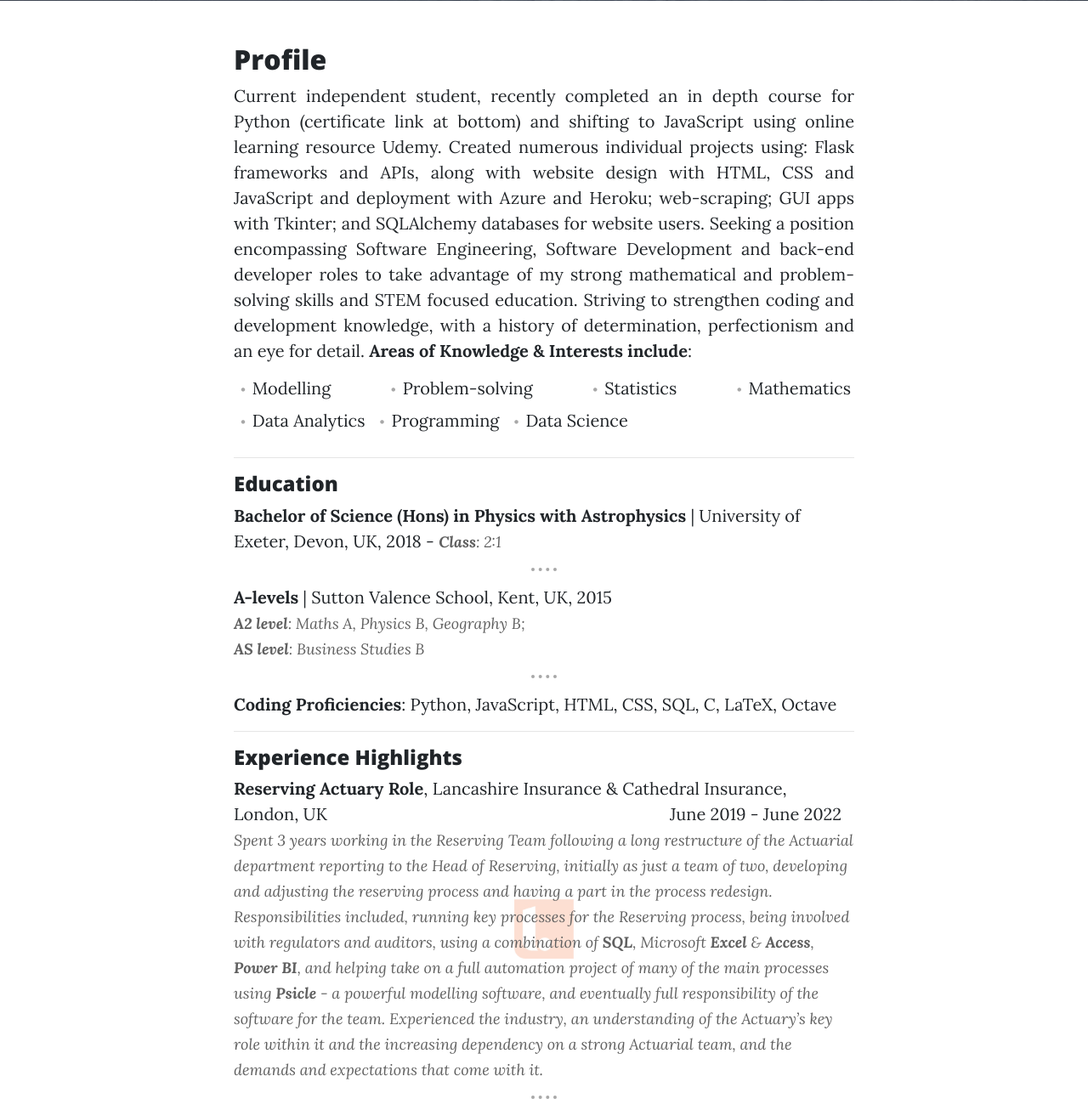
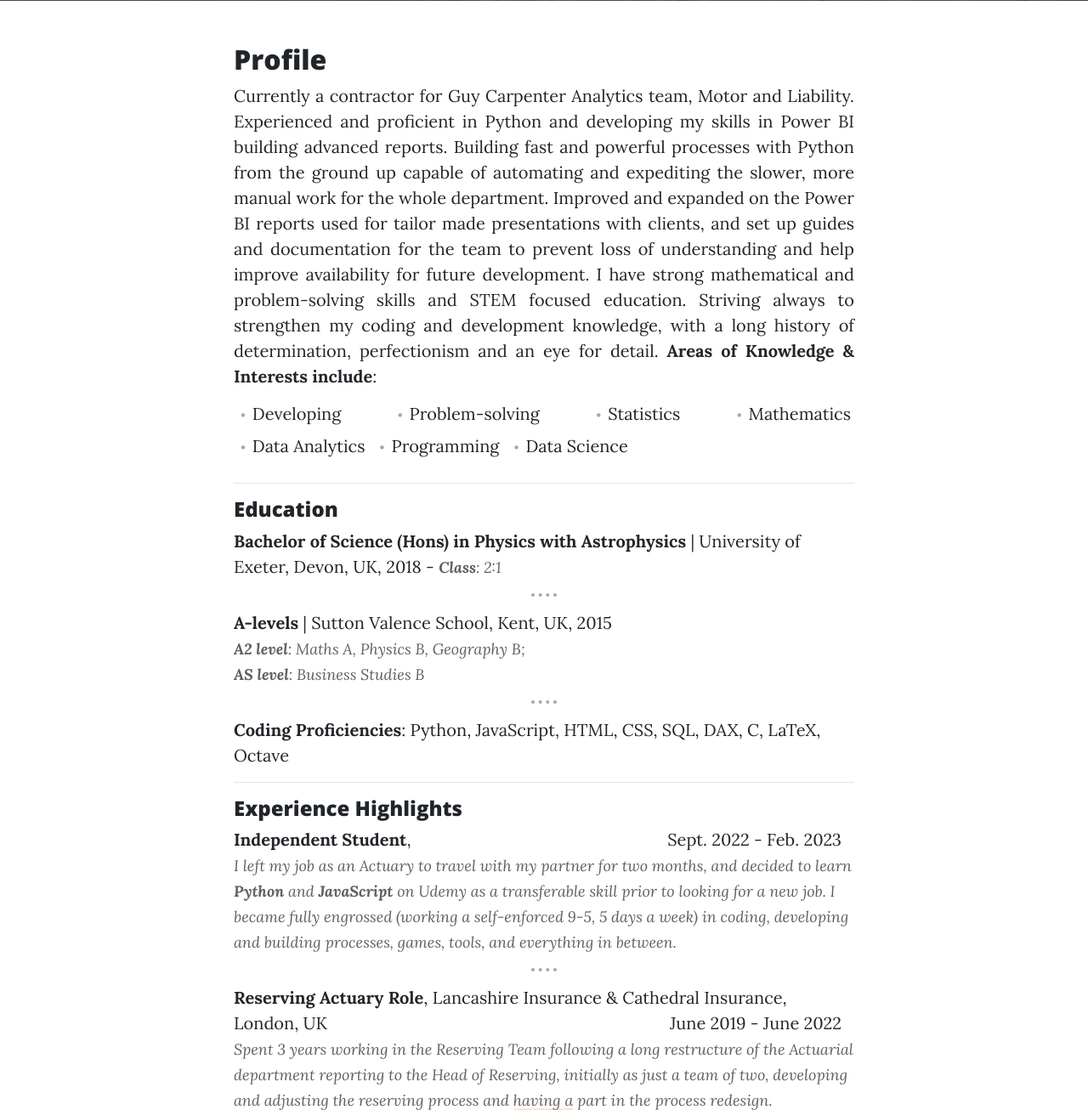
Before and after one commit to barnabyclarke/git-CV-backup, a Flask app: page /cv/ in a window 1280 px wide. Shown: the part 531-1837 px from the top of the page at 85% size. Run offline with Flask 3, Linux system fonts and the light colour scheme; some libraries are stand-ins or nearby versions.

Commit message:
CV update with GC

```diff
--- a/templates/cv.html
+++ b/templates/cv.html
@@ -23,17 +23,17 @@
                 Profile
             </h2>
             <div class="cv-profile text-preview">
-                Current independent student, recently completed an in depth course for Python (certificate link at
-                bottom) and shifting to JavaScript using online learning resource Udemy. Created numerous individual projects
-                using: Flask frameworks and APIs, along with website design with HTML, CSS and JavaScript and deployment
-                with Azure and Heroku; web-scraping; GUI apps with Tkinter; and SQLAlchemy databases for website users.
-                Seeking a position encompassing Software Engineering, Software Development and back-end developer roles
-                to take advantage of my strong mathematical and problem-solving skills and STEM focused education.
-                Striving to strengthen coding and development knowledge, with a history of determination, perfectionism
-                and an eye for detail.
+                Currently a contractor for Guy Carpenter Analytics team, Motor and Liability. Experienced and proficient
+                in Python and developing my skills in Power BI building advanced reports. Building fast and powerful
+                processes with Python from the ground up capable of automating and expediting the slower, more manual
+                work for the whole department. Improved and expanded on the Power BI reports used for tailor made
+                presentations with clients, and set up guides and documentation for the team to prevent loss of
+                understanding and help improve availability for future development. I have strong mathematical and
+                problem-solving skills and STEM focused education. Striving always to strengthen my coding and
+                development knowledge, with a long history of determination, perfectionism and an eye for detail.
                 <b>Areas of Knowledge & Interests include</b>:
                 <ul class="list-horizontal">
-                    <li>Modelling</li>
+                    <li>Developing</li>
                     <li>Problem-solving</li>
                     <li>Statistics</li>
                     <li>Mathematics</li>
@@ -58,7 +58,7 @@
                     <b>A2 level</b>:  Maths A, Physics B, Geography B; <br><b>AS level</b>:  Business Studies B
                 </em><br>
                 <hr class="dots">
-                <b>Coding Proficiencies</b>: Python, JavaScript, HTML, CSS, SQL, C, LaTeX, Octave
+                <b>Coding Proficiencies</b>: Python, JavaScript, HTML, CSS, SQL, DAX, C, LaTeX, Octave
             </div>
             <hr>
 
@@ -66,10 +66,22 @@
                 Experience Highlights
             </h4>
             <div class="text-preview">
+                <!-- Independent Student -->
+                <div>
+                    <b>Independent Student</b>,
+                    <span class="word-right col-xl-6 col-lg-7 col-md-6 col-sm-6 col-12">Sept. 2022 - Feb. 2023</span><br>
+                    <em>I left my job as an Actuary to travel with my partner for two months, and decided to learn
+                        <b>Python</b> and <b>JavaScript</b> on Udemy as a transferable skill prior to looking for a new job. I became
+                        fully engrossed (working a self-enforced 9-5, 5 days a week) in coding, developing and building
+                        processes, games, tools, and everything in between.
+                    </em><br>
+                </div>
+                <hr class="dots">
+
                 <!-- Lancashire -->
                 <div class="watermark lancashire">
                     <b>Reserving Actuary Role</b>, <a href="https://www.lancashiregroup.com/">Lancashire Insurance & Cathedral Insurance</a>, London, UK
-                    <span class="word-right col-xl-10 col-lg-6 col-md-5 col-sm-12 col-8">June 2019 - June 2022</span><br>
+                    <span class="word-right col-xl-10 col-lg-6 col-md-5 col-sm-12 col-12">June 2019 - June 2022</span><br>
                     <em>Spent 3 years working in the Reserving Team following a long restructure of the Actuarial
                         department reporting to the Head of Reserving, initially as just a team of two, developing and
                         adjusting the reserving process and having a part in the process redesign. Responsibilities
@@ -87,23 +99,12 @@
                 <!-- AXA -->
                 <div class="watermark axa">
                     <b>Student Internship</b>, <a href="https://www.axa-im.co.uk/">AXA, Rosenberg Investment Management</a>, London, UK,
-                    <span class="word-right col-xl-12 col-lg-6 col-md-4 col-sm-4 col-12">2017</span><br>
+                    <span class="word-right col-xl-12 col-lg-6 col-md-4 col-sm-4 col-2">2017</span><br>
                     <em>Shadowed Investment Team as they educated clients on financial problem-solving, statistical process
                         control, data analytics, financial calculations, reporting, price forwards curves (PFC),
                         and regulatory compliance. Collaborated with data scientists and developers to learn about
                         systematic equity trading platforms and trading systems based on machine learning, chart patterns,
                         risks management, and portfolio management.
-                    </em><br>
-                </div>
-                <hr class="dots">
-
-                <!-- Lancashire (summer role) -->
-                <div class="watermark lancashire">
-                    <b>Student Internship</b>, <a href="https://www.lancashiregroup.com/">Lancashire Insurance & Cathedral Insurance</a>, London, UK,
-                    <span class="word-right col-xl-6 col-lg-6 col-md-5 col-sm-4 col-2">2016</span><br>
-                    <em>Studied insurance industry under guidance of Group Actuary and Chief Underwriter Cathedral. Attended
-                        training sessions in each department and specialist underwriting classes in aviation and terrorism.
-                        Observed Brokers as they interacted with clients at Lloyd’s booths. Gained interest in the actuary role.
                     </em><br>
                 </div>
                 <hr class="dots">
@@ -139,6 +140,14 @@
                     <em><a href="https://www.udemy.com/certificate/UC-5b8b1ff8-a709-4902-9bfd-ad6e1cd0140b/">Click for Certificate</a>.</em>
                     <span class="word-right col-xl-3 col-lg-2 col-md-3 col-sm-2 col-2">2022</span><br><br>
                 </div>
+                <hr class="dots">
+
+                <!-- Udemy -->
+                <div class="watermark udemy">
+                    <b>Programming Course</b>, Udemy, The Complete JavaScript Course 2023 -
+                    <em>Not fully complete.</em>
+                    <span class="word-right col-xl-3 col-lg-2 col-md-3 col-sm-2 col-2">2022</span><br><br>
+                </div>
             </div>
             <hr>
 
```
Also changed, not shown: templates/index.html (+4 -4 lines).
